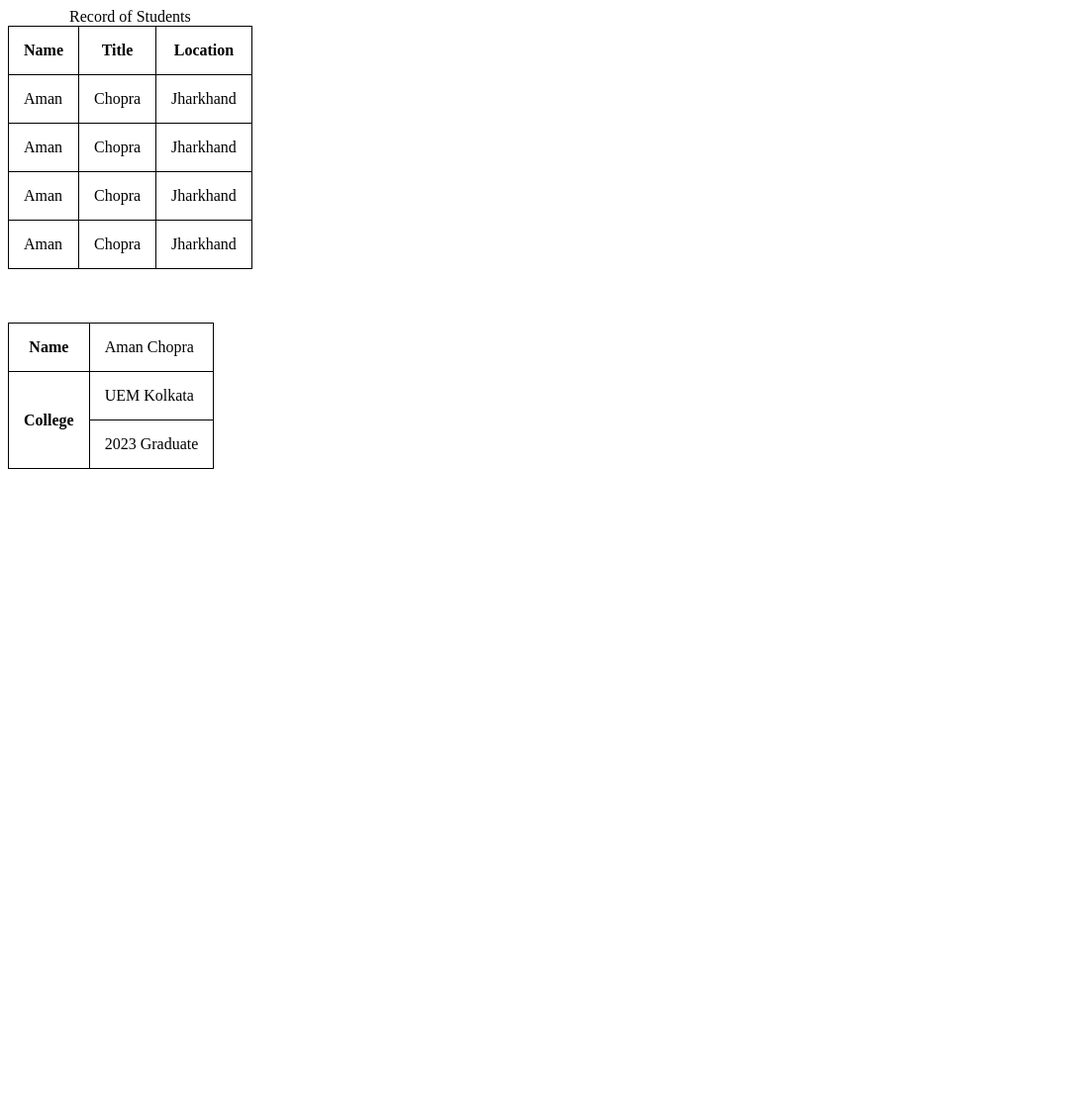
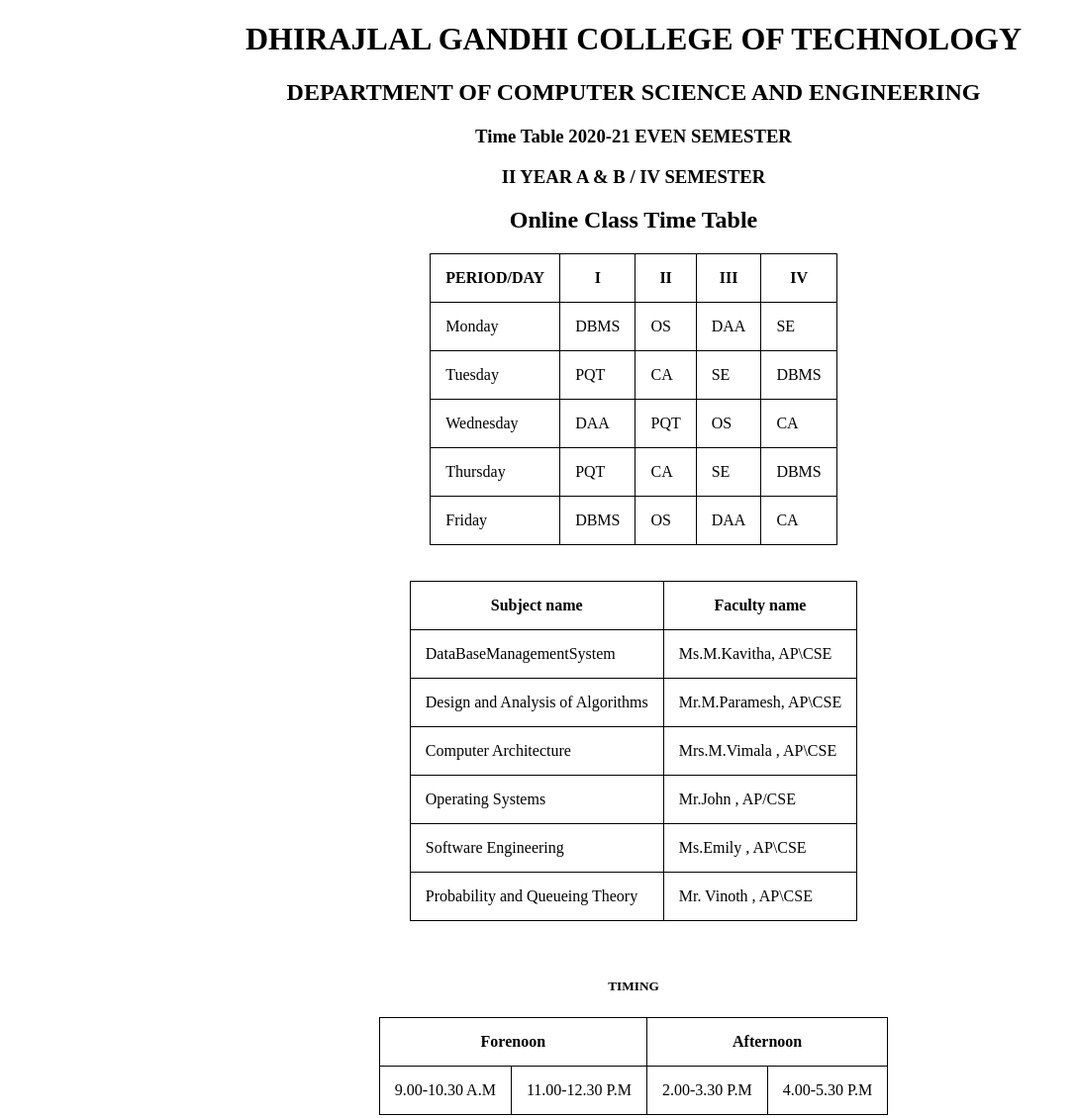
Before and after one commit to anutoshi111/Upskill, a plain HTML site: page table.html in a window 1280 px wide. Shown: the whole page at 99% size, without its empty margins (0-1087 px from the left). Before the commit the page ends 800 px from the top, so only its background shows below. Drawn offline with Linux system fonts and the light colour scheme.

Commit message:
Gowshika

```diff
--- a/table.html
+++ b/table.html
@@ -6,77 +6,139 @@
     <meta name="viewport" content="width=device-width, initial-scale=1.0">
     <title>Tables</title>
     <style>
-        table,th,td {
+         table,th,td{
             border: 1px solid black;
-            /* shorthand for border attriutes */
-
             border-collapse: collapse;
-            /* for displaying border in a single line */
-            /* border-spacing: 25px; */
+            border-spacing: 2px;
         }
-
-        th, td {
+        th,td{
             padding: 15px;
-            /* shorthand for taking cell padding from all sides */
-
-            /* text-align: left; */
-
+        }
+        ul{
+            float:center;
         }
     </style>
 </head>
 <body>
-
+    <center>
+        <h1>DHIRAJLAL GANDHI COLLEGE OF TECHNOLOGY</h1>
+        <h2>DEPARTMENT OF COMPUTER SCIENCE AND ENGINEERING</h2>
+        <h3>Time Table 2020-21 EVEN SEMESTER</h3>
+        <h3>II YEAR A & B / IV SEMESTER</h3>
+        <h2>Online Class Time Table</h2>
         <table>
-    <caption>Record of Students</caption>
             <thead>
                 <tr>
-            <!-- <th colspan="3">Name</th> -->
-            <th >Name</th>
-            <th>Title</th>
-            <th>Location</th>
+                    <th>PERIOD/DAY</th>
+                    <th>I</th>
+                    <th>II</th>
+                    <th>III</th>
+                    <th>IV</th>
                     </tr>
             </thead>
-
             <tbody>
                 <tr>
-            <td>Aman</td>
-            <td>Chopra</td>
-            <td>Jharkhand</td          >
+                    <td>Monday</td>
+                    <td>DBMS </td>
+                    <td>OS</td>
+                    <td>DAA</td>
+                    <td>SE</td>
                 </tr>
                 <tr>
-            <td>Aman</td>
-            <td>Chopra</td>
-            <td>Jharkhand</td>
+                    <td>Tuesday</td>
+                    <td>PQT</td>
+
+                    <td>CA</td>
+                    <td>SE</td>
+                    <td>DBMS</td>
                 </tr>
                 <tr>
-            <td>Aman</td>
-            <td>Chopra</td>
-            <td>Jharkhand</td>
+                    <td>Wednesday</td>
+                    <td>DAA</td>
+                    <td>PQT</td>
+                    <td>OS</td>
+                    <td>CA</td>
                 </tr>
                 <tr>
-            <td>Aman</td>
-            <td>Chopra</td>
-            <td>Jharkhand</td>
+                    <td>Thursday</td>
+                    <td>PQT</td>
+
+                    <td>CA</td>
+                    <td>SE</td>
+                    <td>DBMS</td>
+                </tr>
+                <tr>
+                    <td>Friday</td>
+                    <td>DBMS</td>
+                    <td>OS</td>
+                    <td>DAA</td>
+                    <td>CA</td>
+                </tr>
+            </table>
+            <br><br>
+            <table>
+                <thead>
+                    <tr>
+                        <th>Subject name </th>
+                        <th>Faculty name</th>
+                    </tr>
+                </thead>
+                <tbody>
+                    <tr>
+                        <td>DataBaseManagementSystem</td>
+                    <td>Ms.M.Kavitha, AP\CSE</td>
+                    </tr>
+                    <tr>
+                        <td>Design and Analysis of Algorithms</td>
+                        <td>Mr.M.Paramesh, AP\CSE </td>
+                    </tr>
+                    <tr>
+                        <td>Computer Architecture</td>
+                        <td>Mrs.M.Vimala , AP\CSE</td>
+                    </tr>
+                    <tr>
+                        <td>Operating Systems</td>
+                        <td>Mr.John , AP/CSE</td>
+                    </tr>
+                    <tr>
+                        <td>Software Engineering</td>
+                        <td>Ms.Emily , AP\CSE</td>
+                    </tr>
+                    <tr>
+                        <td>Probability and Queueing Theory</td>
+                        <td>Mr. Vinoth , AP\CSE</td>
                     </tr>
                 </tbody>
             </table>
-<br />
-<br />
-<br />
+            <br><br>
+
+            <caption><h5>TIMING</h5></caption>
             <table>
+                <thead>
                     <tr>
-        <th>Name</th>
-        <td>Aman Chopra</th>
+                        <th colspan="2">Forenoon</th>
+                        <th colspan="2">Afternoon</th>
                     </tr>
+                </thead>
+                <tbody>
                     <tr>
-        <th rowspan="2">College</th>
-        <td>UEM Kolkata</td>
+                        <td>9.00-10.30 A.M</td>
+
+
+                        <td>11.00-12.30 P.M</td>
+
+
+                        <td>2.00-3.30 P.M</td>
+                        <td>4.00-5.30 P.M</td>
                     </tr>
-    <tr>
-        <td>2023 Graduate</td>
-    </tr>
+                </tbody>
             </table>
+
+    </center>
 
 
 </body>
+
+
+
 </html>
```
Lines whose indentation alone changed are shown as unchanged.
